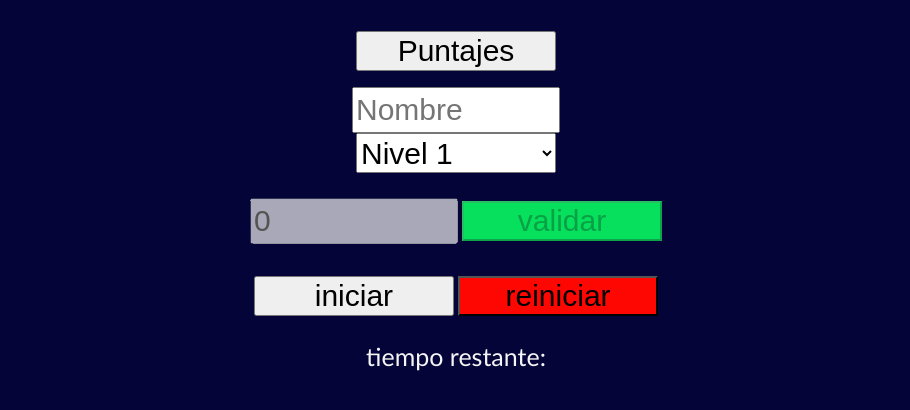
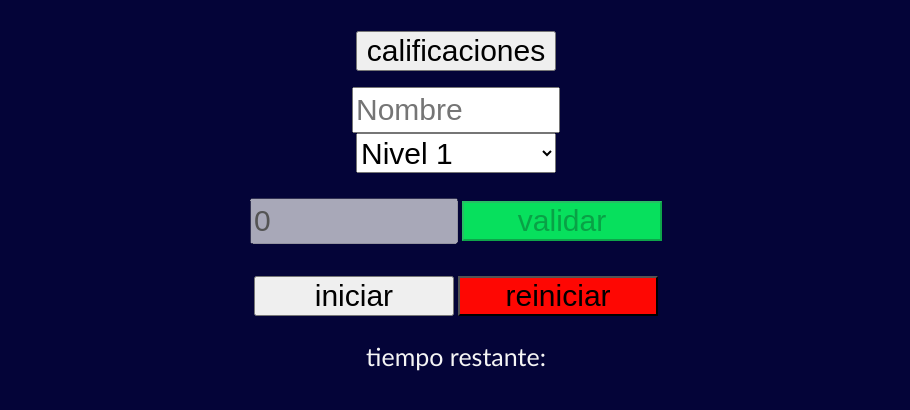
Before and after one commit to Jesusdrp09/Juego-numero-magico, a plain HTML site: page index.html in a window 1280 px wide. Shown: the part 96-506 px from the top of the page, without its empty margins (184-1094 px from the left). Drawn offline with Linux system fonts and the light colour scheme.

Commit message:
calificaciones

```diff
--- a/index.html
+++ b/index.html
@@ -10,7 +10,7 @@
 <body>
     <div id="contenedor">
         <h1>Adivina el número mágico de 1 a 1000</h1>
-        <input type="button" value="Puntajes" id="calificaciones"><br>
+        <input type="button" value="calificaciones" id="calificaciones"><br>
         <input type="text" name="nombre" id="nombre" placeholder="Nombre"><br>
         <select name="niveles" id="niveles" size="1">
             <option value="1">Nivel 1</option>
```
